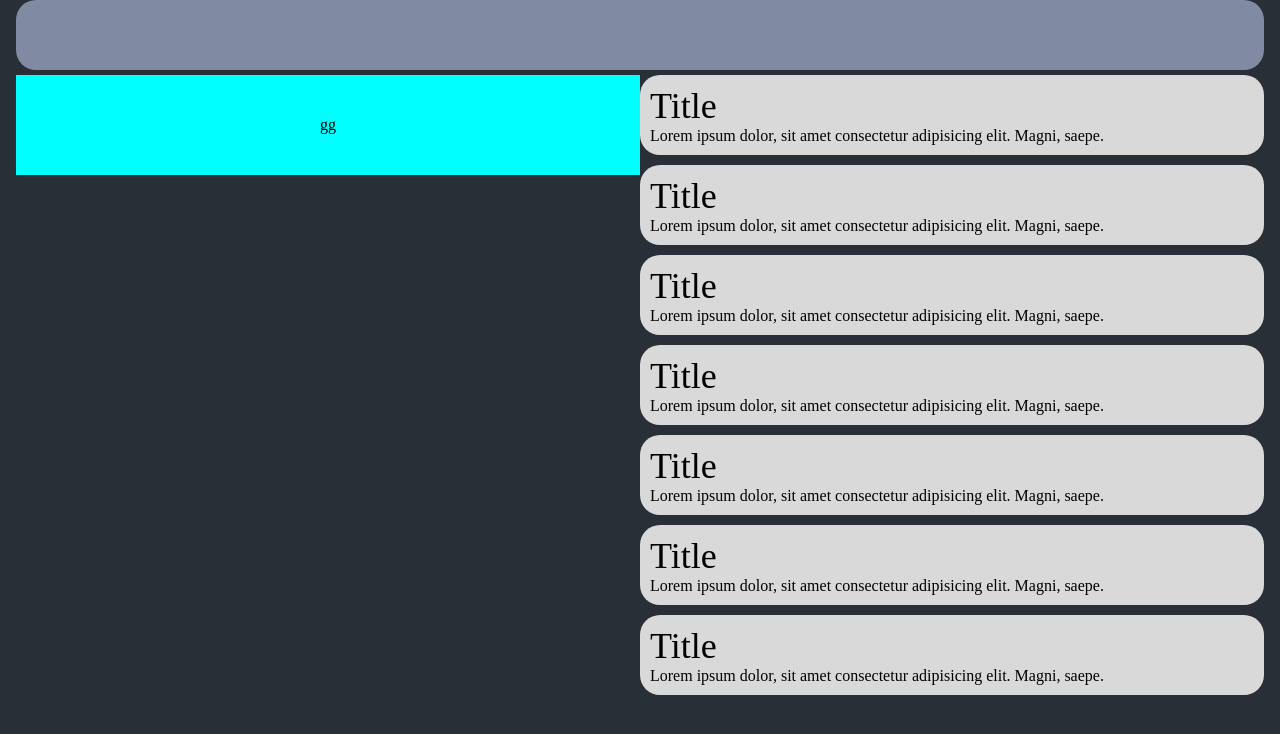
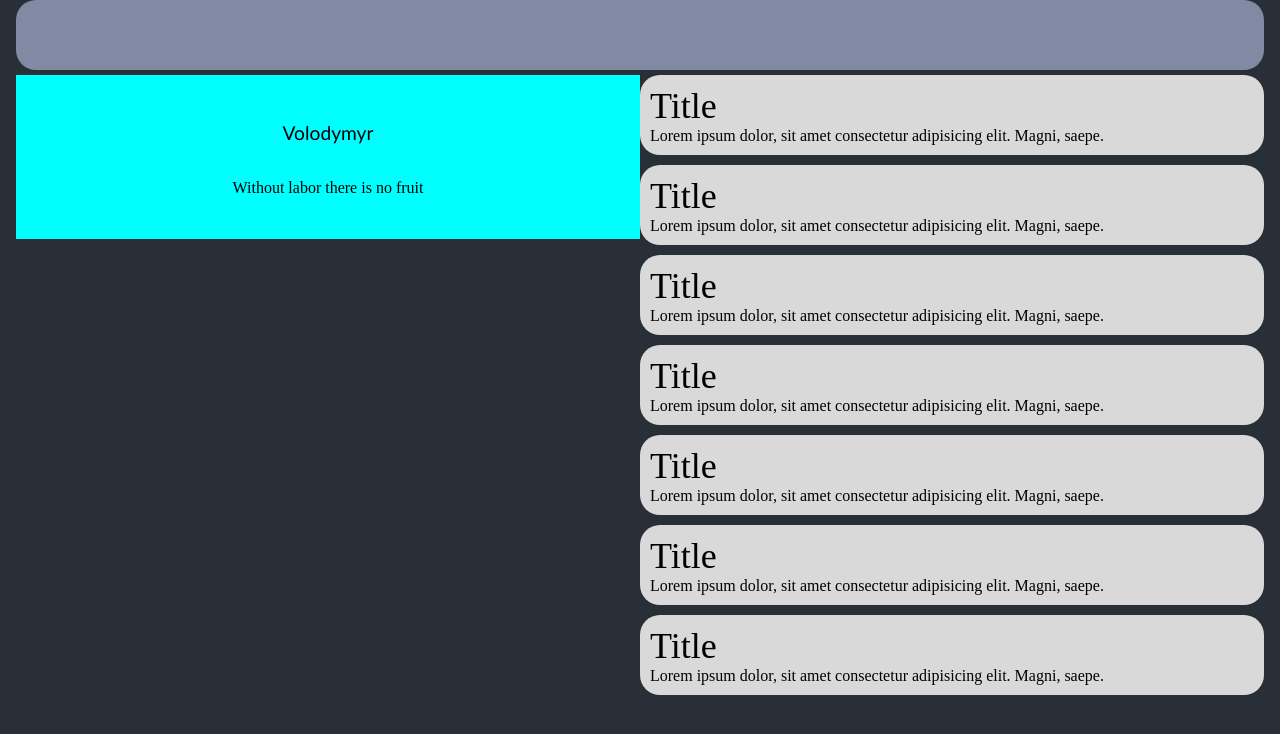
Before and after one commit to Tut-Kak-Tut/Tut-Kak-Tut.github.io, a plain HTML site: page index.html in a window 1280 px wide. Drawn offline with Linux system fonts and the light colour scheme.

Commit message:
Edit profil

```diff
--- a/index.html
+++ b/index.html
@@ -13,7 +13,8 @@
         </header>
         <main>
             <div class="profil">
-                gg
+                <p id="name">Volodymyr</p>
+                <p id="info">Without labor there is no fruit</p>
             </div>
             <div class="content">
                 <div class="tikets">
--- a/style.css
+++ b/style.css
@@ -42,8 +42,14 @@ main{
     display: flex;
     justify-content: center;
     align-items: center;
+    flex-direction: column;
     position: sticky;
     top: 75px;
+    padding: 2rem;
+}
+#name{
+    font-size: larger;
+    font-family: 'Trebuchet MS', 'Lucida Sans Unicode', 'Lucida Grande', 'Lucida Sans', Arial, sans-serif;
 }
 /* Main > Tikets */
 .tikets{
```
